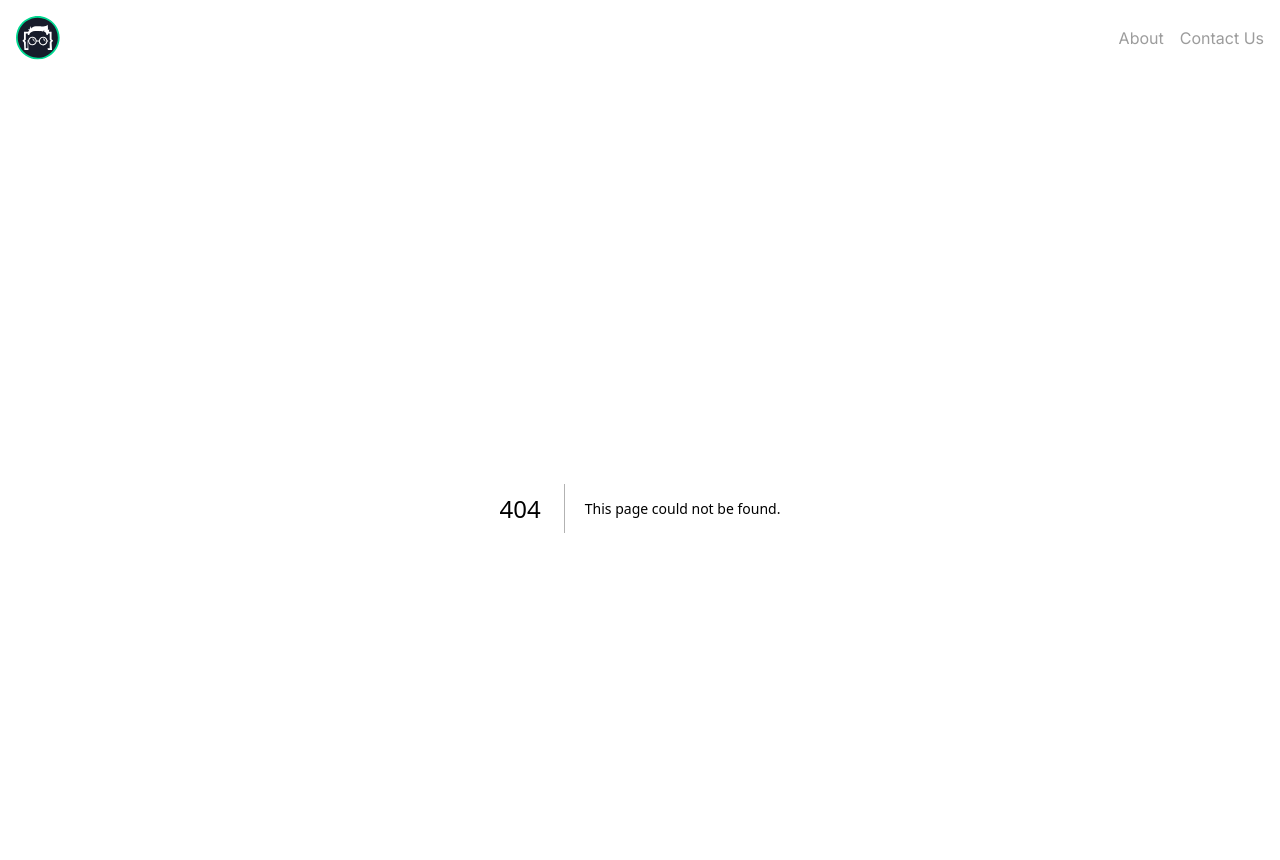
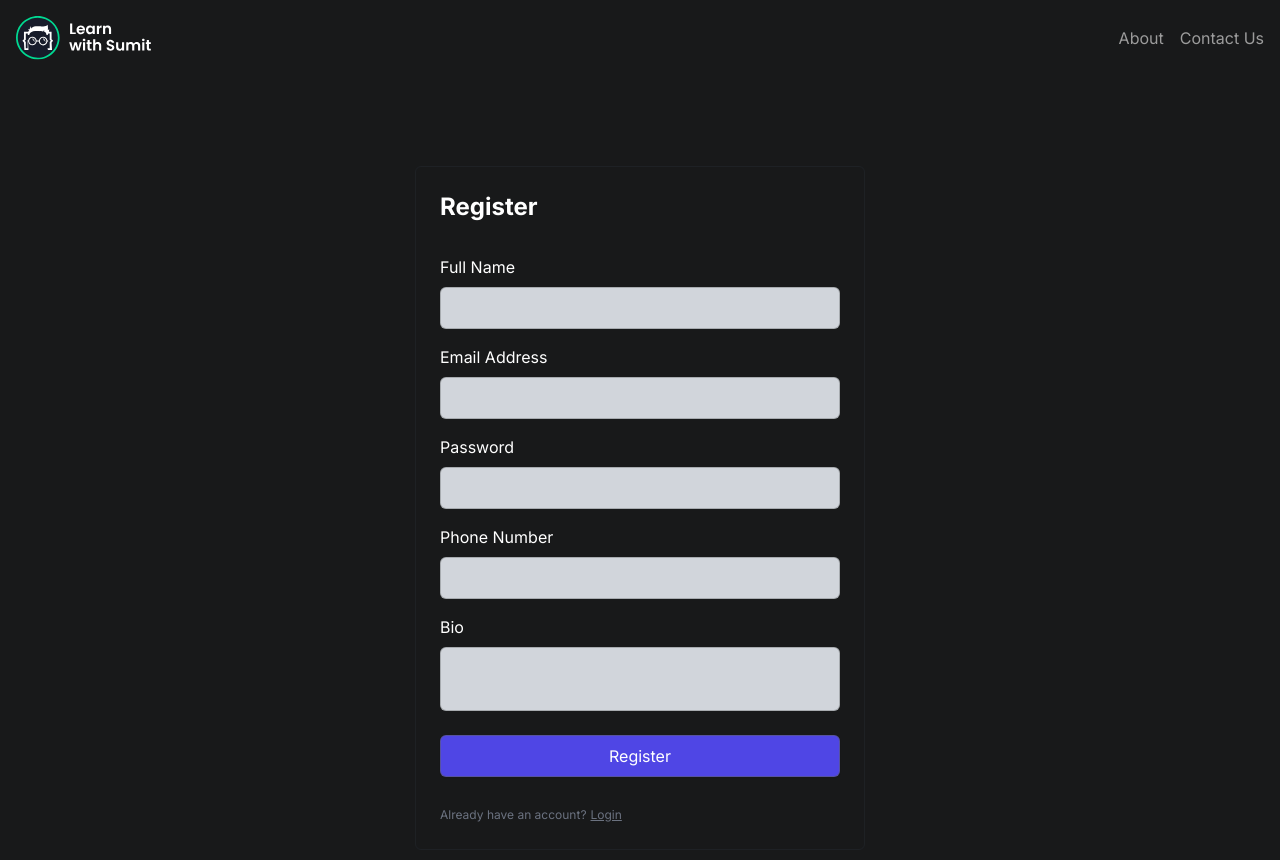
Before and after one commit to Jisan-Dev/lws-Eventry, a Next.js app: page /register in a window 1280 px wide. Before the commit this address had no page. Shown: the top 860 px of the page. Built offline with nearby package versions, Linux system fonts and the light colour scheme.

Commit message:
complete the user registration feature

```diff
--- /dev/null
+++ b/actions/index.js
@@ -0,0 +1,12 @@
+"use server";
+
+const { createUser } = require("@/db/queries");
+const { redirect } = require("next/navigation");
+
+const registerUser = async (formData) => {
+  const user = Object.fromEntries(formData);
+  const created = await createUser(user);
+  redirect("/login");
+};
+
+export { registerUser };
--- /dev/null
+++ b/app/register/page.js
@@ -0,0 +1,19 @@
+import RegistrationForm from "@/components/auth/registration-form";
+import Link from "next/link";
+
+export default function RegistrationPage() {
+  return (
+    <section className="h-screen grid place-items-center">
+      <div className="max-w-[450px] w-full mx-auto p-6 border border-gray-700/20 rounded-md">
+        <h4 className="font-bold text-2xl">Register</h4>
+        <RegistrationForm />
+        <span className="text-center text-xs text-gray-500">
+          Already have an account?
+          <Link className="underline hover:text-indigo-600 mx-1" href="/login">
+            Login
+          </Link>
+        </span>
+      </div>
+    </section>
+  );
+}
--- /dev/null
+++ b/components/auth/registration-form.jsx
@@ -0,0 +1,36 @@
+import { registerUser } from "@/actions";
+
+export default function RegistrationForm() {
+  return (
+    <form className="login-form" action={registerUser}>
+      <div>
+        <label htmlFor="name">Full Name</label>
+        <input type="text" name="name" id="name" />
+      </div>
+
+      <div>
+        <label htmlFor="email">Email Address</label>
+        <input type="email" name="email" id="email" />
+      </div>
+
+      <div>
+        <label htmlFor="password">Password</label>
+        <input type="password" name="password" id="password" />
+      </div>
+
+      <div>
+        <label htmlFor="phone">Phone Number</label>
+        <input type="tel" name="phone" id="phone" />
+      </div>
+
+      <div>
+        <label htmlFor="bio">Bio</label>
+        <input className="min-h-16" type="text" name="bio" id="bio" />
+      </div>
+
+      <button type="submit" className="btn-primary w-full mt-4 bg-indigo-600 hover:bg-indigo-800">
+        Register
+      </button>
+    </form>
+  );
+}
```
